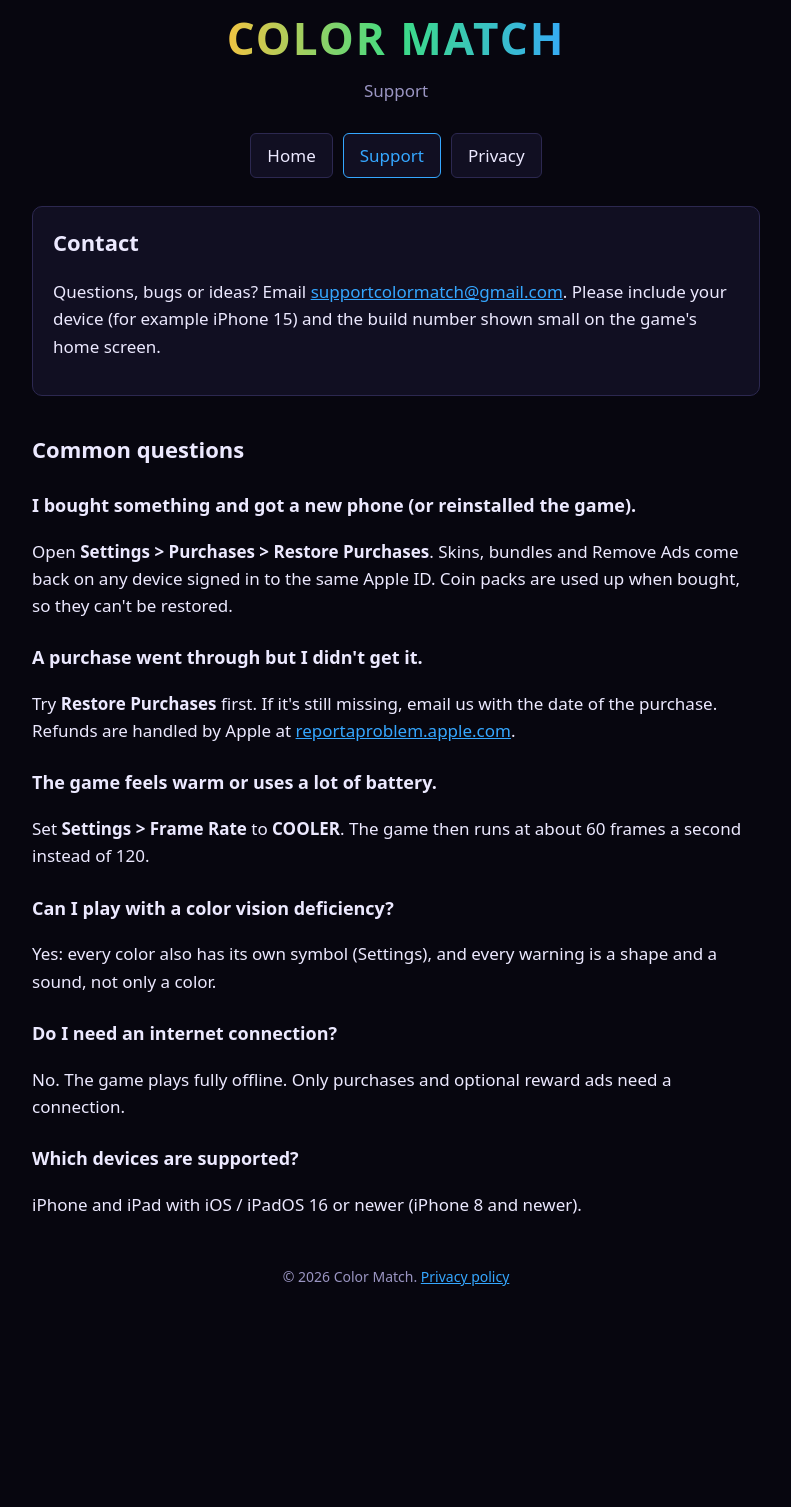
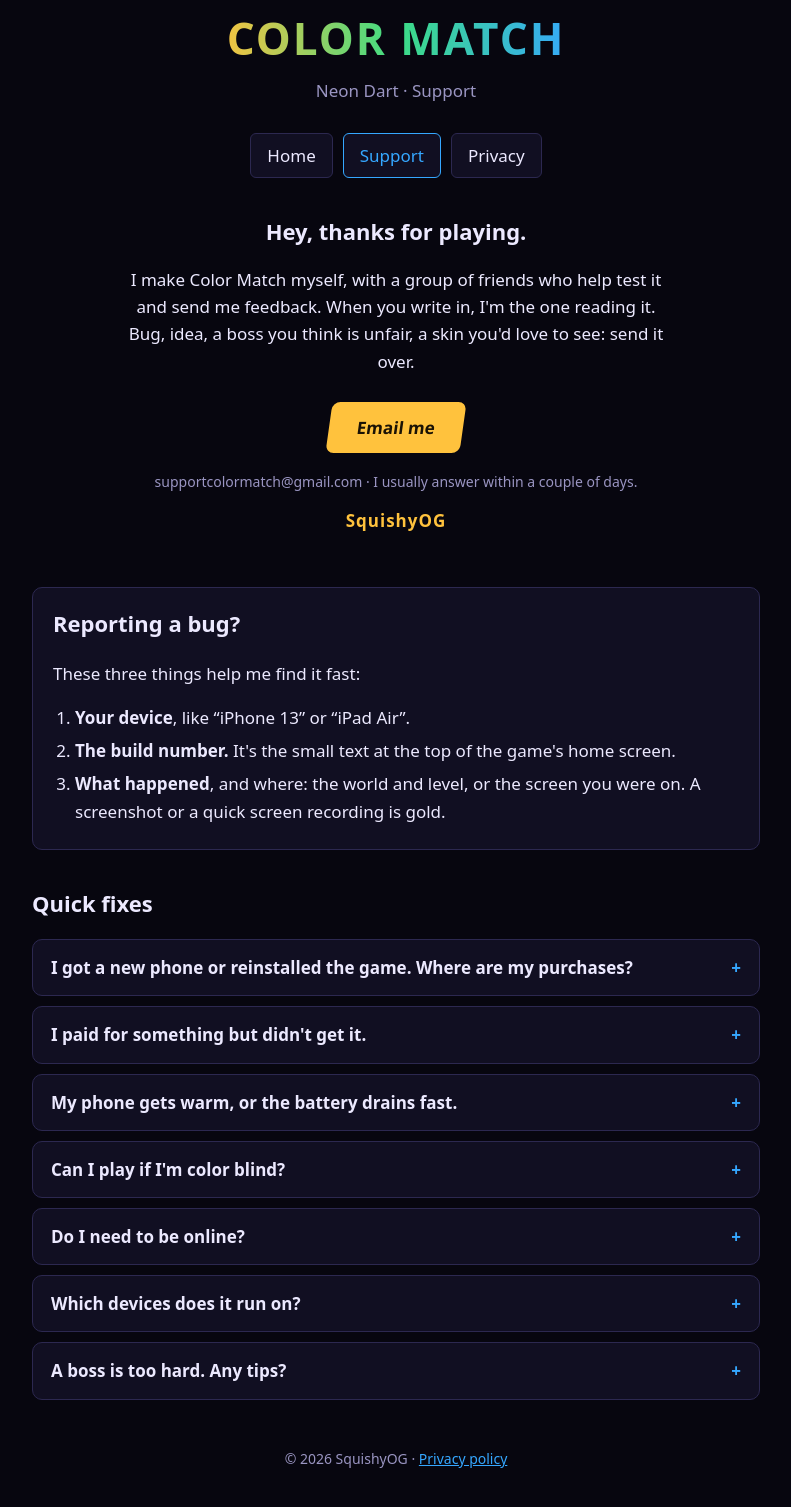
Before and after one commit to SquishyOG/colormatch-site, a plain HTML site: page support.html in a window 1280 px wide. Shown: the part 61-1568 px from the top of the page, without its empty margins (244-1035 px from the left). Before the commit the page ends 1413 px from the top, so only its background shows below. Drawn offline with Linux system fonts and the light colour scheme.

Commit message:
Support page in the developer's own voice; footers say SquishyOG

```diff
--- a/style.css
+++ b/style.css
@@ -39,3 +39,31 @@ a { color: var(--blue); }
 ul { padding-left: 22px; }
 .small { color: var(--muted); font-size: 14px; }
 footer { color: var(--muted); font-size: 14px; text-align: center; margin-top: 48px; }
+
+/* Support page */
+.hello { text-align: center; padding: 8px 4px 20px; }
+.hello p { max-width: 560px; margin-left: auto; margin-right: auto; }
+.kicker { font-size: 22px; font-weight: 800; margin: 0 0 6px; }
+.sign { color: var(--gold); font-weight: 800; letter-spacing: 1px; margin-top: 4px; }
+.btn {
+  display: inline-block; margin: 10px 0 4px; padding: 12px 28px; border-radius: 8px;
+  background: var(--gold); color: #1a1205; font-weight: 800; text-decoration: none;
+  transform: skewX(-8deg);
+}
+.btn:hover { filter: brightness(1.1); }
+.card h2 { margin-top: 0; }
+.steps { padding-left: 22px; margin: 8px 0 0; }
+.steps li { margin: 6px 0; }
+details {
+  background: var(--panel); border: 1px solid #2c2850; border-radius: 10px;
+  margin: 10px 0; padding: 0 18px;
+}
+details[open] { border-color: var(--violet); }
+summary {
+  cursor: pointer; list-style: none; padding: 14px 0; font-weight: 700;
+  display: flex; justify-content: space-between; gap: 12px;
+}
+summary::-webkit-details-marker { display: none; }
+summary::after { content: "+"; color: var(--blue); font-weight: 800; }
+details[open] summary::after { content: "\2212"; }
+details p { margin: 0 0 14px; color: #d6d2f0; }
--- a/support.html
+++ b/support.html
@@ -4,13 +4,14 @@
 <meta charset="utf-8">
 <meta name="viewport" content="width=device-width, initial-scale=1">
 <title>Color Match Support</title>
+<meta name="description" content="Help with Color Match: Neon Dart. Restore purchases, fix problems, or write to the developer.">
 <link rel="stylesheet" href="style.css">
 </head>
 <body>
 <main>
   <header>
     <h1 class="logo">COLOR MATCH</h1>
-    <p class="tag">Support</p>
+    <p class="tag">Neon Dart &middot; Support</p>
   </header>
   <nav>
     <a href="index.html">Home</a>
@@ -18,39 +19,75 @@
     <a href="privacy.html">Privacy</a>
   </nav>
 
-  <div class="card">
-    <h2 style="margin-top:0">Contact</h2>
-    <p>Questions, bugs or ideas? Email <a href="mailto:supportcolormatch@gmail.com">supportcolormatch@gmail.com</a>.
-    Please include your device (for example iPhone 15) and the build number shown small on the
-    game's home screen.</p>
-  </div>
+  <section class="hello">
+    <p class="kicker">Hey, thanks for playing.</p>
+    <p>I make Color Match myself, with a group of friends who help test it and send me feedback.
+    When you write in, I'm the one reading it. Bug, idea, a boss you think is unfair, a skin you'd
+    love to see: send it over.</p>
+    <a class="btn" href="mailto:supportcolormatch@gmail.com?subject=Color%20Match">Email me</a>
+    <p class="small">supportcolormatch@gmail.com &middot; I usually answer within a couple of days.</p>
+    <p class="sign">SquishyOG</p>
+  </section>
 
-  <h2>Common questions</h2>
+  <section class="card">
+    <h2>Reporting a bug?</h2>
+    <p>These three things help me find it fast:</p>
+    <ol class="steps">
+      <li><b>Your device</b>, like &ldquo;iPhone 13&rdquo; or &ldquo;iPad Air&rdquo;.</li>
+      <li><b>The build number.</b> It's the small text at the top of the game's home screen.</li>
+      <li><b>What happened</b>, and where: the world and level, or the screen you were on.
+      A screenshot or a quick screen recording is gold.</li>
+    </ol>
+  </section>
 
-  <h3>I bought something and got a new phone (or reinstalled the game).</h3>
-  <p>Open <b>Settings &gt; Purchases &gt; Restore Purchases</b>. Skins, bundles and Remove Ads come
-  back on any device signed in to the same Apple ID. Coin packs are used up when bought, so they
-  can't be restored.</p>
+  <h2>Quick fixes</h2>
 
-  <h3>A purchase went through but I didn't get it.</h3>
-  <p>Try <b>Restore Purchases</b> first. If it's still missing, email us with the date of the
-  purchase. Refunds are handled by Apple at <a href="https://reportaproblem.apple.com">reportaproblem.apple.com</a>.</p>
+  <details>
+    <summary>I got a new phone or reinstalled the game. Where are my purchases?</summary>
+    <p>Open <b>Settings &rsaquo; More &rsaquo; Restore Purchases</b> (it's also at the bottom of the
+    Store's Coins tab). Skins, bundles and Remove Ads come back on any device signed in to the same
+    Apple ID. Coin packs are spent when you buy them, so those can't come back.</p>
+  </details>
 
-  <h3>The game feels warm or uses a lot of battery.</h3>
-  <p>Set <b>Settings &gt; Frame Rate</b> to <b>COOLER</b>. The game then runs at about 60 frames a
-  second instead of 120.</p>
+  <details>
+    <summary>I paid for something but didn't get it.</summary>
+    <p>Try <b>Restore Purchases</b> first. Still missing? Email me with the date you bought it and
+    I'll sort it out. Apple handles refunds directly at
+    <a href="https://reportaproblem.apple.com">reportaproblem.apple.com</a>.</p>
+  </details>
 
-  <h3>Can I play with a color vision deficiency?</h3>
-  <p>Yes: every color also has its own symbol (Settings), and every warning is a shape and a sound,
-  not only a color.</p>
+  <details>
+    <summary>My phone gets warm, or the battery drains fast.</summary>
+    <p>Go to <b>Settings &rsaquo; Graphics &rsaquo; Frame Rate</b> and pick <b>Cooler</b>. The game
+    runs at about 60 frames a second instead of 120 and your phone stays cooler.</p>
+  </details>
 
-  <h3>Do I need an internet connection?</h3>
-  <p>No. The game plays fully offline. Only purchases and optional reward ads need a connection.</p>
+  <details>
+    <summary>Can I play if I'm color blind?</summary>
+    <p>Yes. Turn on <b>Color Symbols</b> in Settings and every color gets its own shape. Every
+    warning in the game is also a shape and a sound, never just a color.</p>
+  </details>
 
-  <h3>Which devices are supported?</h3>
-  <p>iPhone and iPad with iOS / iPadOS 16 or newer (iPhone 8 and newer).</p>
+  <details>
+    <summary>Do I need to be online?</summary>
+    <p>No, the whole game plays offline. You only need a connection to buy something or to watch
+    an optional ad for a reward.</p>
+  </details>
 
-  <footer>&copy; 2026 Color Match. <a href="privacy.html">Privacy policy</a></footer>
+  <details>
+    <summary>Which devices does it run on?</summary>
+    <p>iPhone and iPad with iOS / iPadOS 16 or newer (iPhone 8 and up).</p>
+  </details>
+
+  <details>
+    <summary>A boss is too hard. Any tips?</summary>
+    <p>Every boss is hurt its own way, usually by turning its own attack back on it. Watch for the
+    glowing signs: a box with arrows means &ldquo;be here&rdquo;, teeth and stripes mean danger.
+    Settings &rsaquo; More shows all the boss signs, and <b>Boss Hints</b> (Settings &rsaquo;
+    Gameplay) can give you more help.</p>
+  </details>
+
+  <footer>&copy; 2026 SquishyOG &middot; <a href="privacy.html">Privacy policy</a></footer>
 </main>
 </body>
 </html>
```
Also changed, not shown: index.html (+1 -1 lines), privacy.html (+1 -1 lines).
